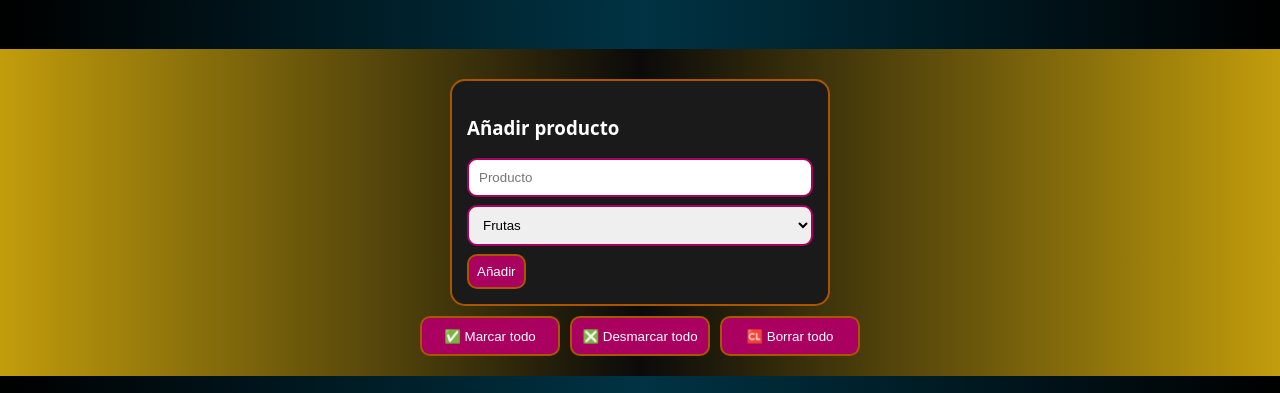
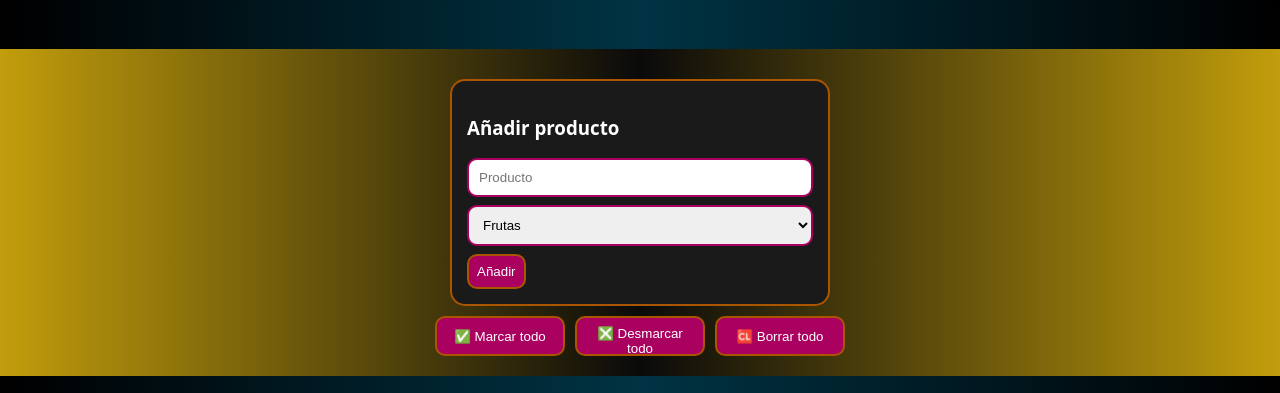
Before and after one commit to natalianavaca-byte/COMPRIX, a plain HTML site: page index.html in a window 1280 px wide. Shown: the part 252-645 px from the top of the page. Drawn offline with Linux system fonts and the light colour scheme.

Commit message:
Add files via upload

```diff
--- a/index.html
+++ b/index.html
@@ -180,7 +180,7 @@ footer{
 }
 
 #acciones button{
-  width:140px;
+  width:130px;
   height:40px;
   flex-shrink:0;
 }
```
